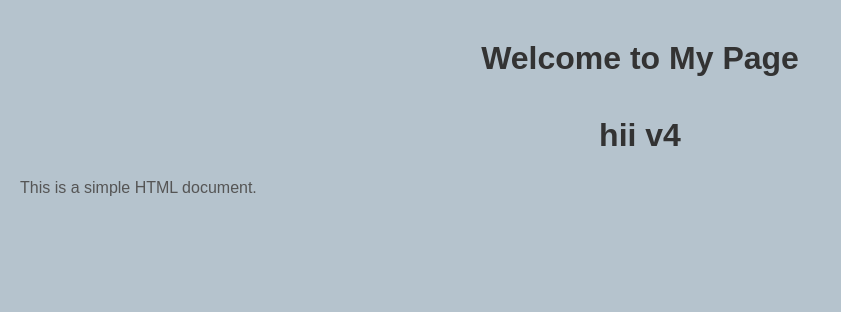
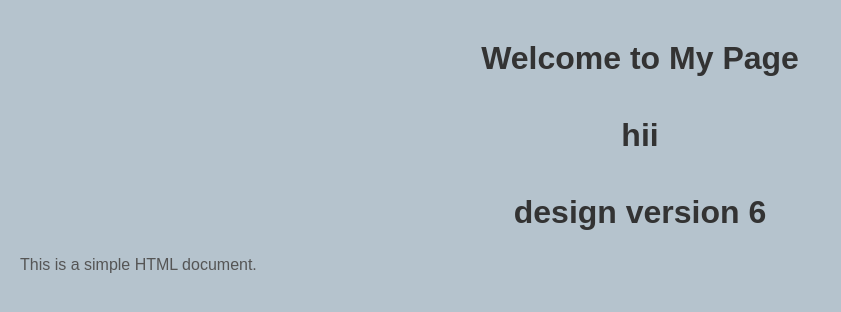
Before and after one commit to praju611/Git, a plain HTML site: page index.html in a window 1280 px wide. Shown: the whole page, without its empty margins (0-841 px from the left). Drawn offline with Linux system fonts and the light colour scheme.

Commit message:
Added design version

```diff
--- a/index.html
+++ b/index.html
@@ -8,7 +8,8 @@
 </head>
 <body>
     <h1>Welcome to My Page</h1>
-    <h1>hii v4</h1>
+    <h1>hii</h1>
+    <h1> design version 6</h1>
     <p>This is a simple HTML document.</p>
     <script>
         console.log("Hello, World!");
```
